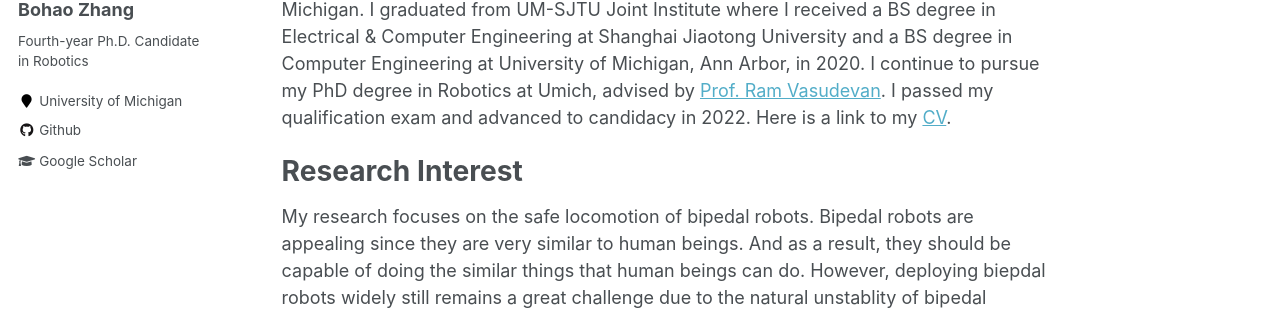
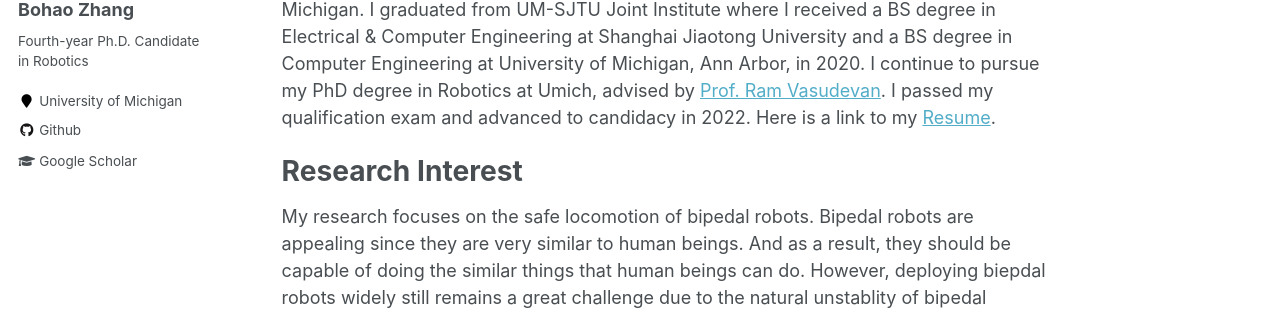
Before and after one commit to Cfather/jimzhang.github.io, a Jekyll site: the page built from _pages/about.md, in a window 1280 px wide. Shown: the part 289-599 px from the top of the page. Built offline with Jekyll 4.4.1, drawn with Linux system fonts in a browser that asks for light colours.

Commit message:
update resume

```diff
--- a/_pages/about.md
+++ b/_pages/about.md
@@ -14,7 +14,7 @@ Biography
 ======
 I'm currently (about to be) a 4th-year Ph.D. candidate in Robotics at University of Michigan. I graduated from UM-SJTU Joint Institute where I received a BS degree in Electrical & Computer Engineering at Shanghai Jiaotong University and a BS degree in Computer Engineering at University of Michigan, Ann Arbor, in 2020.
 I continue to pursue my PhD degree in Robotics at Umich, advised by [Prof. Ram Vasudevan](http://www.roahmlab.com/ram-personal). I passed my qualification exam and advanced to candidacy in 2022.
-Here is a link to my [CV](https://github.com/Cfather/jimzhang.github.io/blob/master/images/Bohao_Zhang_Academic_CV.pdf).
+Here is a link to my [Resume](https://github.com/Cfather/jimzhang.github.io/blob/master/images/Bohao_Zhang_Resume.pdf).
 
 Research Interest
 ======
```
Also changed, not shown: 1 other file.
